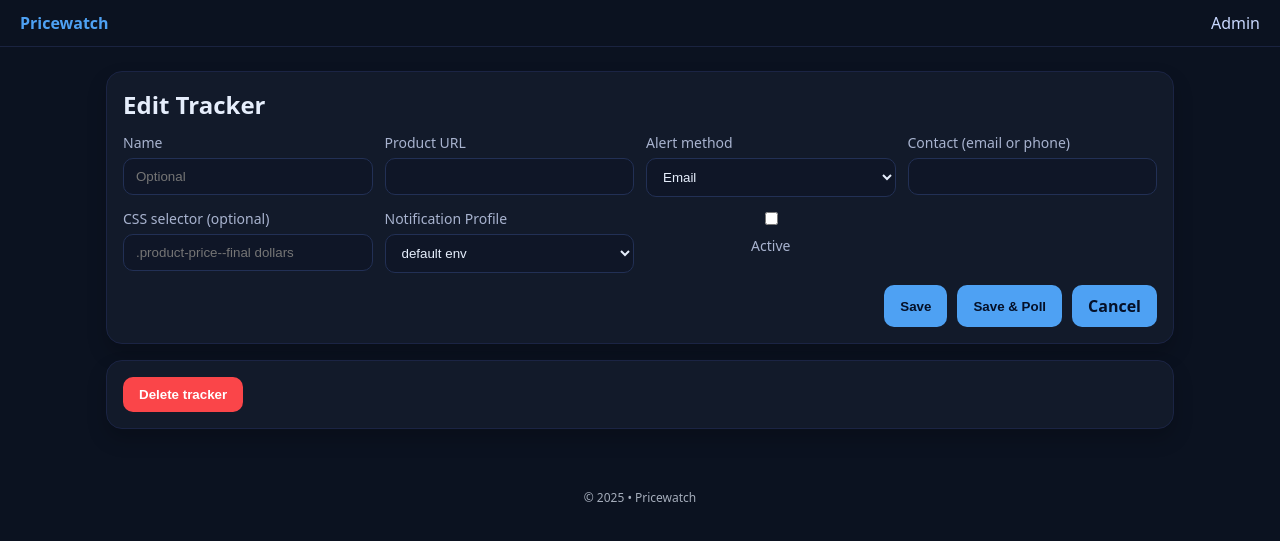
After one commit to 24Skater/pricewatch, a FastAPI app: template app/templates/tracker_edit.html in a window 1280 px wide. The commit adds this page. Shown: the top 541 px of the page. Run offline with FastAPI, Linux system fonts and the light colour scheme; the template is opened without the code that fills it, so the values that code supplies are empty.

Commit message:
Enhance Pricewatch application with user profiles, improved tracking features, and JS fallback for price scraping

```diff
--- a/app/main.py
+++ b/app/main.py
@@ -1,16 +1,8 @@
-# app/main.py
 import os
 from typing import Optional
 
 from dotenv import load_dotenv
-from fastapi import (
-    FastAPI,
-    Depends,
-    Request,
-    Form,
-    HTTPException,
-    status,
-)
+from fastapi import FastAPI, Depends, Request, Form, HTTPException, status
 from fastapi.responses import HTMLResponse, RedirectResponse
 from fastapi.staticfiles import StaticFiles
 from fastapi.templating import Jinja2Templates
@@ -23,47 +15,32 @@ from .schemas import TrackerCreate, TrackerOut, ProfileCreate
 from .scheduler import start_scheduler
 from .scraper import get_price
 
-# Load local environment variables (kept out of Git)
 load_dotenv()
 
 app = FastAPI(title="Pricewatch")
-
-# Static & templates
 app.mount("/static", StaticFiles(directory="app/static"), name="static")
 templates = Jinja2Templates(directory="app/templates")
 
-# Initialize DB schema (simple dev path; for prod use Alembic migrations)
 Base.metadata.create_all(bind=engine)
-
-# Start background scheduler AFTER DB/session are ready
 start_scheduler(SessionLocal)
-
-# ---------------------------
-# Public pages
-# ---------------------------
 
 @app.get("/", response_class=HTMLResponse)
 def index(request: Request, db: Session = Depends(get_db)):
     trackers = db.query(Tracker).order_by(Tracker.created_at.desc()).all()
     profiles = db.query(NotificationProfile).order_by(NotificationProfile.created_at.desc()).all()
-    return templates.TemplateResponse(
-        "index.html",
-        {"request": request, "trackers": trackers, "profiles": profiles},
-    )
-
+    return templates.TemplateResponse("index.html", {"request": request, "trackers": trackers, "profiles": profiles})
 
 @app.post("/trackers", response_class=HTMLResponse)
 def create_tracker(
     request: Request,
     url: str = Form(...),
-    alert_method: str = Form(...),  # "email" | "sms"
-    contact: str = Form(...),       # email or phone, validated below
+    alert_method: str = Form(...),
+    contact: str = Form(...),
     selector: str = Form(""),
     name: str = Form(""),
-    profile_id: int = Form(0),      # optional NotificationProfile id
+    profile_id: int = Form(0),
     db: Session = Depends(get_db),
 ):
-    # Validate form payload (ensures email/phone match alert method, URL is valid)
     try:
         payload = TrackerCreate(
             url=url,
@@ -76,108 +53,155 @@ def create_tracker(
     except ValidationError as ve:
         raise HTTPException(status_code=400, detail=str(ve))
 
-    tracker = Tracker(
+    t = Tracker(
         url=str(payload.url),
         alert_method=payload.alert_method,
         contact=payload.contact,
         selector=payload.selector,
         name=payload.name,
     )
-
-    # Attach an optional NotificationProfile (per-user SMTP/SMS settings)
     if payload.profile_id:
         prof = db.query(NotificationProfile).filter(NotificationProfile.id == payload.profile_id).first()
         if not prof:
             raise HTTPException(status_code=400, detail="Profile not found")
-        tracker.profile = prof
+        t.profile = prof
 
-    # Initial fetch (best effort). If it fails, we still create the tracker so user can adjust selector & poll later.
     price: Optional[float] = None
     currency = "USD"
     title: Optional[str] = None
     try:
-        price, currency, title = get_price(tracker.url, tracker.selector)
+        price, currency, title = get_price(t.url, t.selector)
     except Exception as e:
-        print(f"[WARN] Initial fetch failed for {tracker.url}: {e}")
+        print(f"[WARN] Initial fetch failed for {t.url}: {e}")
 
-    tracker.currency = currency or "USD"
-    if title and not tracker.name:
-        tracker.name = title[:200]
-    tracker.last_price = price
+    t.currency = currency or "USD"
+    if title and not t.name:
+        t.name = title[:200]
+    t.last_price = price
+    db.add(t); db.commit(); db.refresh(t)
 
-    db.add(tracker)
-    db.commit()
-    db.refresh(tracker)
+    if price is not None:
+        db.add(PriceHistory(tracker_id=t.id, price=price, delta=None)); db.commit()
 
-    # Record initial history row if we found a price
-    if price is not None:
-        db.add(PriceHistory(tracker_id=tracker.id, price=price, delta=None))
-        db.commit()
-
-    return RedirectResponse(url=f"/tracker/{tracker.id}", status_code=status.HTTP_303_SEE_OTHER)
-
+    return RedirectResponse(url=f"/tracker/{t.id}", status_code=status.HTTP_303_SEE_OTHER)
 
 @app.get("/tracker/{tracker_id}", response_class=HTMLResponse)
 def tracker_detail(tracker_id: int, request: Request, db: Session = Depends(get_db)):
-    tracker = db.query(Tracker).filter(Tracker.id == tracker_id).first()
-    if not tracker:
+    t = db.query(Tracker).filter(Tracker.id == tracker_id).first()
+    if not t:
         raise HTTPException(status_code=404, detail="Tracker not found")
-    history = (
-        db.query(PriceHistory)
-        .filter(PriceHistory.tracker_id == tracker.id)
-        .order_by(PriceHistory.checked_at.desc())
-        .all()
-    )
-    return templates.TemplateResponse(
-        "tracker.html",
-        {"request": request, "tracker": tracker, "history": history},
-    )
-
+    history = db.query(PriceHistory).filter(PriceHistory.tracker_id == t.id).order_by(PriceHistory.checked_at.desc()).all()
+    return templates.TemplateResponse("tracker.html", {"request": request, "tracker": t, "history": history})
 
 @app.post("/tracker/{tracker_id}/refresh", response_class=HTMLResponse)
 def tracker_refresh(tracker_id: int, db: Session = Depends(get_db)):
-    """
-    Poll now: immediately re-fetch the price for a tracker and update history if changed.
-    """
-    tracker = db.query(Tracker).filter(Tracker.id == tracker_id).first()
-    if not tracker:
+    t = db.query(Tracker).filter(Tracker.id == tracker_id).first()
+    if not t:
+        raise HTTPException(status_code=404, detail="Tracker not found")
+    price, currency, _ = get_price(t.url, t.selector)
+    if price is None:
+        raise HTTPException(status_code=400, detail="Could not parse a price. Try adding a CSS selector.")
+    delta = None if t.last_price is None else round(price - t.last_price, 2)
+    if t.last_price is None or abs(price - t.last_price) > 1e-6:
+        db.add(PriceHistory(tracker_id=t.id, price=price, delta=delta))
+        t.last_price = price
+        t.currency = t.currency or (currency or "USD")
+        db.add(t); db.commit()
+    return RedirectResponse(url=f"/tracker/{t.id}", status_code=status.HTTP_303_SEE_OTHER)
+
+@app.post("/tracker/{tracker_id}/selector", response_class=HTMLResponse)
+def tracker_set_selector(tracker_id: int, selector: str = Form(""), db: Session = Depends(get_db)):
+    t = db.query(Tracker).filter(Tracker.id == tracker_id).first()
+    if not t:
+        raise HTTPException(status_code=404, detail="Tracker not found")
+    t.selector = selector or None
+    db.add(t); db.commit()
+    return RedirectResponse(url=f"/tracker/{tracker_id}/refresh", status_code=status.HTTP_303_SEE_OTHER)
+
+@app.get("/tracker/{tracker_id}/edit", response_class=HTMLResponse)
+def tracker_edit(tracker_id: int, request: Request, db: Session = Depends(get_db)):
+    t = db.query(Tracker).filter(Tracker.id == tracker_id).first()
+    if not t:
+        raise HTTPException(status_code=404, detail="Tracker not found")
+    profiles = db.query(NotificationProfile).order_by(NotificationProfile.created_at.desc()).all()
+    return templates.TemplateResponse("tracker_edit.html", {"request": request, "tracker": t, "profiles": profiles})
+
+@app.post("/tracker/{tracker_id}/edit", response_class=HTMLResponse)
+def tracker_update(
+    tracker_id: int,
+    request: Request,
+    url: str = Form(...),
+    name: str = Form(""),
+    selector: str = Form(""),
+    alert_method: str = Form(...),
+    contact: str = Form(...),
+    profile_id: int = Form(0),
+    is_active: bool = Form(False),
+    poll_now: int = Form(0),
+    db: Session = Depends(get_db),
+):
+    t = db.query(Tracker).filter(Tracker.id == tracker_id).first()
+    if not t:
         raise HTTPException(status_code=404, detail="Tracker not found")
 
-    try:
-        price, currency, _ = get_price(tracker.url, tracker.selector)
-    except Exception as e:
-        raise HTTPException(status_code=400, detail=f"Could not fetch price: {e}")
+    payload = TrackerCreate(
+        url=url,
+        alert_method=alert_method,
+        contact=contact,
+        selector=selector or None,
+        name=name or None,
+        profile_id=profile_id or None,
+    )
 
-    if price is None:
-        # No change to DB; return a soft error so users can adjust CSS selector
-        raise HTTPException(status_code=400, detail="Could not parse a price from the page. Try adding a CSS selector.")
+    t.url = str(payload.url)
+    t.name = payload.name
+    t.selector = payload.selector
+    t.alert_method = payload.alert_method
+    t.contact = payload.contact
+    t.is_active = bool(is_active)
 
-    delta = None if tracker.last_price is None else round(price - tracker.last_price, 2)
-    if tracker.last_price is None or abs(price - tracker.last_price) > 1e-6:
-        db.add(PriceHistory(tracker_id=tracker.id, price=price, delta=delta))
-        tracker.last_price = price
-        tracker.currency = tracker.currency or currency or "USD"
-        db.add(tracker)
-        db.commit()
+    if payload.profile_id:
+        prof = db.query(NotificationProfile).filter(NotificationProfile.id == payload.profile_id).first()
+        if not prof:
+            raise HTTPException(status_code=400, detail="Profile not found")
+        t.profile = prof
+    else:
+        t.profile = None
 
-    # Redirect back to the tracker page to show updated history
-    return RedirectResponse(url=f"/tracker/{tracker.id}", status_code=status.HTTP_303_SEE_OTHER)
+    db.add(t); db.commit(); db.refresh(t)
 
+    if poll_now:
+        try:
+            price, currency, _ = get_price(t.url, t.selector)
+            if price is not None:
+                delta = None if t.last_price is None else round(price - t.last_price, 2)
+                if t.last_price is None or abs(price - t.last_price) > 1e-6:
+                    db.add(PriceHistory(tracker_id=t.id, price=price, delta=delta))
+                    t.last_price = price
+                    t.currency = t.currency or (currency or "USD")
+                    db.add(t); db.commit()
+        except Exception as e:
+            print(f"[WARN] Poll-after-save failed for {t.id}: {e}")
 
-# ---------------------------
-# Admin: Notification Profiles
-# ---------------------------
+    return RedirectResponse(url=f"/tracker/{t.id}", status_code=status.HTTP_303_SEE_OTHER)
+
+@app.post("/tracker/{tracker_id}/delete", response_class=HTMLResponse)
+def tracker_delete(tracker_id: int, db: Session = Depends(get_db)):
+    t = db.query(Tracker).filter(Tracker.id == tracker_id).first()
+    if not t:
+        raise HTTPException(status_code=404, detail="Tracker not found")
+    db.query(PriceHistory).filter(PriceHistory.tracker_id == t.id).delete()
+    db.delete(t); db.commit()
+    return RedirectResponse(url="/", status_code=status.HTTP_303_SEE_OTHER)
 
 @app.get("/admin/profiles", response_class=HTMLResponse)
 def profiles_list(request: Request, db: Session = Depends(get_db)):
     profiles = db.query(NotificationProfile).order_by(NotificationProfile.created_at.desc()).all()
     return templates.TemplateResponse("admin/profiles.html", {"request": request, "profiles": profiles})
 
-
 @app.get("/admin/profiles/new", response_class=HTMLResponse)
 def profiles_new(request: Request):
     return templates.TemplateResponse("admin/profile_form.html", {"request": request, "profile": None})
-
 
 @app.post("/admin/profiles/new", response_class=HTMLResponse)
 def profiles_create(
@@ -205,10 +229,8 @@ def profiles_create(
         twilio_from_number=twilio_from_number or None,
     )
     prof = NotificationProfile(**payload.model_dump())
-    db.add(prof)
-    db.commit()
+    db.add(prof); db.commit()
     return RedirectResponse(url="/admin/profiles", status_code=status.HTTP_303_SEE_OTHER)
-
 
 @app.get("/admin/profiles/{profile_id}/edit", response_class=HTMLResponse)
 def profiles_edit(profile_id: int, request: Request, db: Session = Depends(get_db)):
@@ -216,7 +238,6 @@ def profiles_edit(profile_id: int, request: Request, db: Session = Depends(get_d
     if not prof:
         raise HTTPException(status_code=404, detail="Profile not found")
     return templates.TemplateResponse("admin/profile_form.html", {"request": request, "profile": prof})
-
 
 @app.post("/admin/profiles/{profile_id}/edit", response_class=HTMLResponse)
 def profiles_update(
@@ -236,7 +257,6 @@ def profiles_update(
     prof = db.query(NotificationProfile).filter(NotificationProfile.id == profile_id).first()
     if not prof:
         raise HTTPException(status_code=404, detail="Profile not found")
-
     prof.name = name
     prof.email_from = email_from or None
     prof.smtp_host = smtp_host or None
@@ -246,37 +266,22 @@ def profiles_update(
     prof.twilio_account_sid = twilio_account_sid or None
     prof.twilio_auth_token = twilio_auth_token or None
     prof.twilio_from_number = twilio_from_number or None
-
-    db.add(prof)
-    db.commit()
+    db.add(prof); db.commit()
     return RedirectResponse(url="/admin/profiles", status_code=status.HTTP_303_SEE_OTHER)
-
 
 @app.post("/admin/profiles/{profile_id}/delete", response_class=HTMLResponse)
 def profiles_delete(profile_id: int, db: Session = Depends(get_db)):
     prof = db.query(NotificationProfile).filter(NotificationProfile.id == profile_id).first()
     if not prof:
         raise HTTPException(status_code=404, detail="Profile not found")
-    # Optional: block delete if any tracker uses this profile
-    db.delete(prof)
-    db.commit()
+    db.delete(prof); db.commit()
     return RedirectResponse(url="/admin/profiles", status_code=status.HTTP_303_SEE_OTHER)
-
-
-# ---------------------------
-# API (simple read-only helper)
-# ---------------------------
 
 @app.get("/api/trackers", response_model=list[TrackerOut])
 def api_list_trackers(db: Session = Depends(get_db)):
     items = db.query(Tracker).order_by(Tracker.created_at.desc()).all()
     return [TrackerOut.model_validate(i) for i in items]
 
-
-# ---------------------------
-# Optional: health endpoint
-# ---------------------------
-
 @app.get("/health")
 def health():
     return {"ok": True}
--- a/app/templates/admin/profiles.html
+++ b/app/templates/admin/profiles.html
@@ -33,6 +33,6 @@
 </section>
 
 <section class="card">
-  <p><strong>Heads up:</strong> Credentials are stored in SQLite for demo convenience. In production, use a secrets store and encryption.</p>
+  <p><strong>Heads up:</strong> Credentials are stored in SQLite for demo. For production, use a secrets manager and encryption.</p>
 </section>
 {% endblock %}
--- /dev/null
+++ b/app/templates/tracker_edit.html
@@ -0,0 +1,55 @@
+{% extends "base.html" %}
+{% block content %}
+<section class="card">
+  <h1>Edit Tracker</h1>
+  <form method="post" action="/tracker/{{ tracker.id }}/edit" class="grid">
+    <label>
+      Name
+      <input type="text" name="name" value="{{ tracker.name or '' }}" placeholder="Optional">
+    </label>
+    <label>
+      Product URL
+      <input type="url" name="url" value="{{ tracker.url }}" required>
+    </label>
+    <label>
+      Alert method
+      <select name="alert_method" required>
+        <option value="email" {{ 'selected' if tracker.alert_method=='email' else '' }}>Email</option>
+        <option value="sms" {{ 'selected' if tracker.alert_method=='sms' else '' }}>SMS</option>
+      </select>
+    </label>
+    <label>
+      Contact (email or phone)
+      <input type="text" name="contact" value="{{ tracker.contact }}" required>
+    </label>
+    <label>
+      CSS selector (optional)
+      <input type="text" name="selector" value="{{ tracker.selector or '' }}" placeholder=".product-price--final dollars">
+    </label>
+    <label>
+      Notification Profile
+      <select name="profile_id">
+        <option value="0">default env</option>
+        {% for p in profiles %}
+          <option value="{{ p.id }}" {{ 'selected' if tracker.profile and tracker.profile.id==p.id else '' }}>{{ p.name }}</option>
+        {% endfor %}
+      </select>
+    </label>
+    <label style="display:flex; align-items:center; gap:8px;">
+      <input type="checkbox" name="is_active" {{ 'checked' if tracker.is_active else '' }}>
+      Active
+    </label>
+    <div class="actions">
+      <button class="btn" type="submit" name="poll_now" value="0">Save</button>
+      <button class="btn" type="submit" name="poll_now" value="1">Save & Poll</button>
+      <a class="btn" href="/tracker/{{ tracker.id }}">Cancel</a>
+    </div>
+  </form>
+</section>
+
+<section class="card">
+  <form method="post" action="/tracker/{{ tracker.id }}/delete" onsubmit="return confirm('Delete this tracker? This cannot be undone.')">
+    <button class="btn danger" type="submit">Delete tracker</button>
+  </form>
+</section>
+{% endblock %}
--- a/requirements.txt
+++ b/requirements.txt
@@ -4,7 +4,6 @@ SQLAlchemy>=2.0,<3
 pydantic>=2.8,<3
 pydantic-settings>=2.3,<3
 requests>=2.32,<3
-httpx>=0.27,<1
 beautifulsoup4>=4.12,<5
 lxml>=5.2,<6
 APScheduler>=3.10,<4
@@ -13,8 +12,3 @@ python-dotenv>=1.0,<2
 twilio>=9.3,<10
 email-validator>=2.2,<3
 python-multipart>=0.0.20,<0.1
-aiofiles>=23.1,<24
-pytest>=7.4,<8
-pytest-asyncio>=0.22,<1
-pytest-cov>=4.1,<5
-httpx[http2]>=0.27,<1
```
Also changed, not shown: app/alerts.py (+5 -9 lines), app/models.py (+3 -8 lines), app/scheduler.py (+5 -6 lines), app/schemas.py (+2 -6 lines), app/scraper.py (+123 -46 lines), app/templates/index.html (+8 -8 lines), app/templates/tracker.html (+10 -0 lines), tests/test_price_regex.py (+1 -1 lines), README.md, 1 other file.
